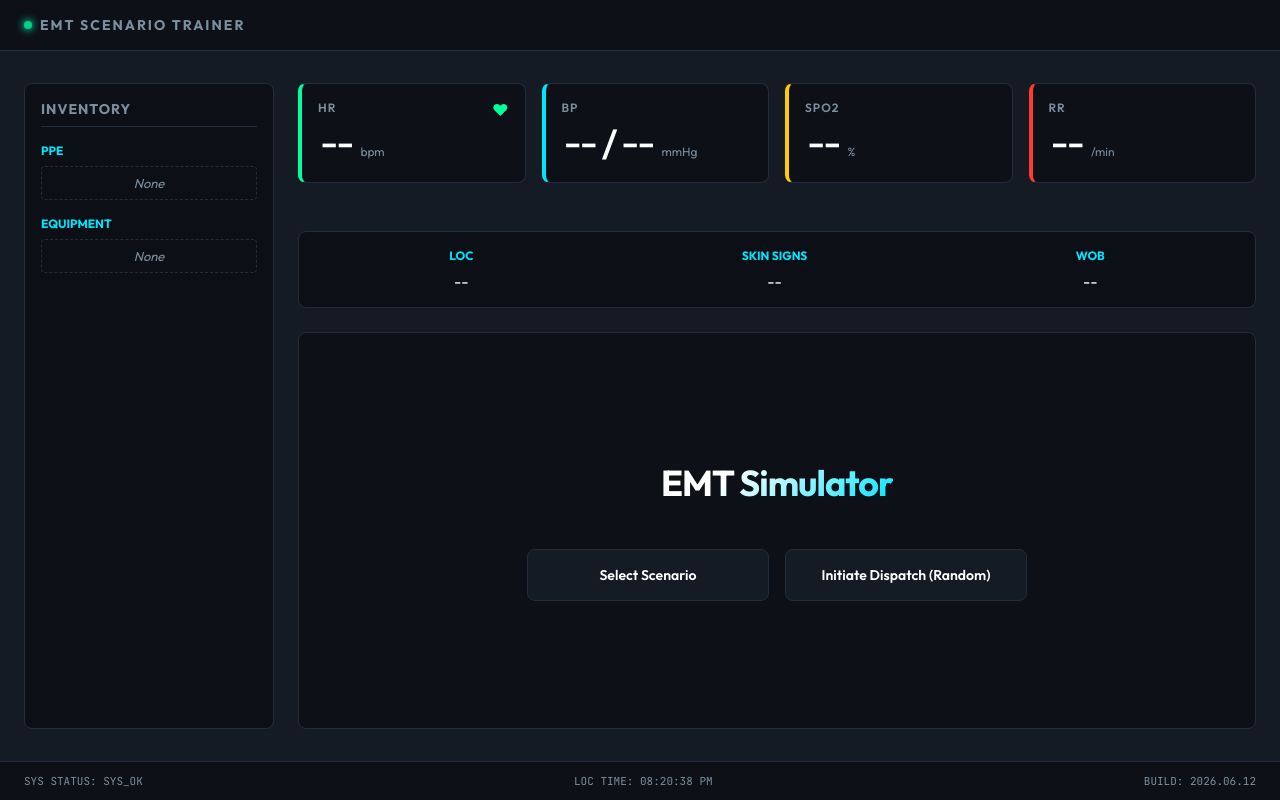
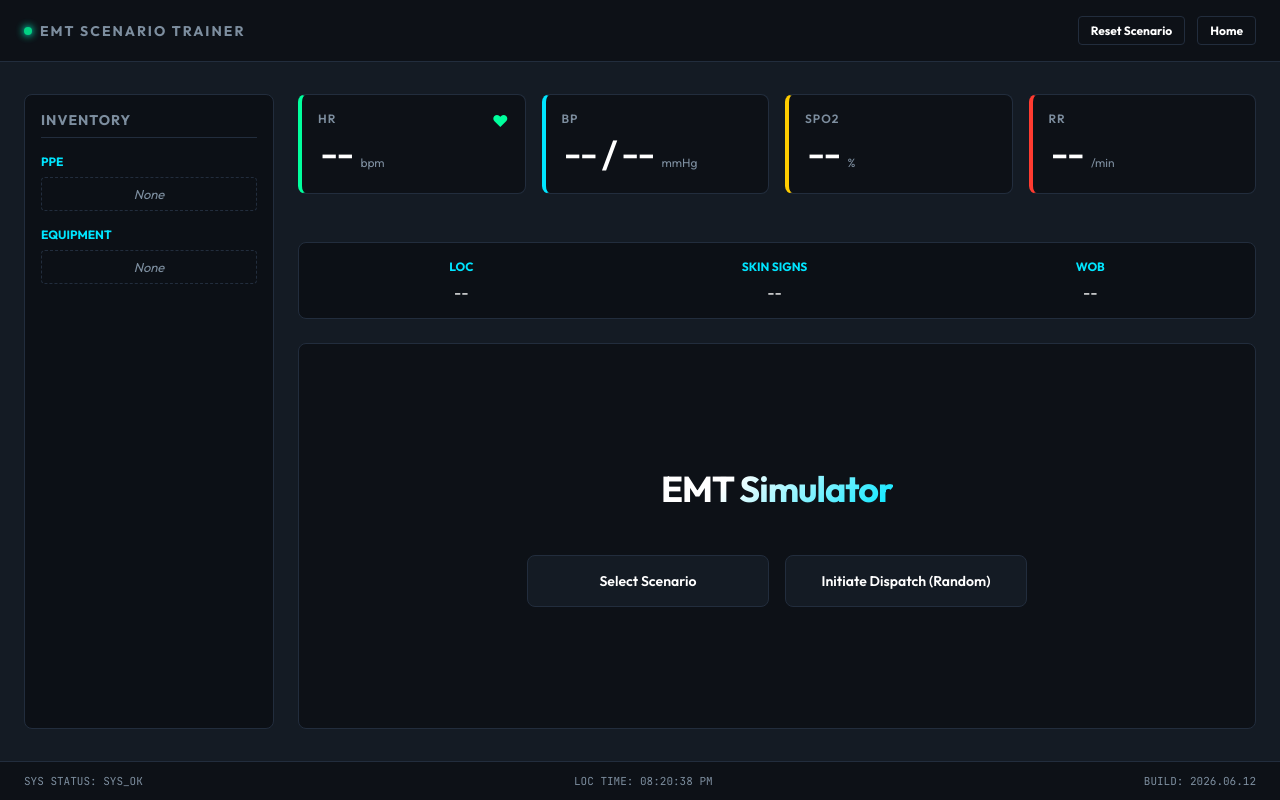
Before and after one commit to mneider12/EMT, a React (Vite) app: page / in a window 1280 px wide. Built offline with nearby package versions, Linux system fonts and the light colour scheme.

Commit message:
Add reset and home buttons

```diff
--- a/src/App.tsx
+++ b/src/App.tsx
@@ -2,8 +2,37 @@ import { useState, useEffect } from 'react';
 import { VitalsMonitor } from './components/VitalsMonitor';
 import { InventoryHUD } from './components/InventoryHUD';
 import { ScenarioScreen } from './components/ScenarioScreen';
-import { ScenarioProvider } from './context/ScenarioContext';
+import { ScenarioProvider, useScenario } from './context/ScenarioContext';
 import './App.css';
+
+function HeaderControls() {
+  const { resetScenario } = useScenario();
+
+  return (
+    <div style={{ display: 'flex', gap: '12px' }}>
+      <button
+        style={{ padding: '6px 12px', background: 'var(--bg-dark)', color: 'var(--text-bright)', border: '1px solid var(--border)', borderRadius: '4px', cursor: 'pointer', fontFamily: 'var(--sans)', fontSize: '12px', fontWeight: 'bold' }}
+        onClick={() => {
+          if (window.confirm('Are you sure you want to reset the scenario? All progress will be lost.')) {
+            resetScenario(false);
+          }
+        }}
+      >
+        Reset Scenario
+      </button>
+      <button
+        style={{ padding: '6px 12px', background: 'var(--bg-dark)', color: 'var(--text-bright)', border: '1px solid var(--border)', borderRadius: '4px', cursor: 'pointer', fontFamily: 'var(--sans)', fontSize: '12px', fontWeight: 'bold' }}
+        onClick={() => {
+          if (window.confirm('Are you sure you want to go home? All progress will be lost.')) {
+            resetScenario(true);
+          }
+        }}
+      >
+        Home
+      </button>
+    </div>
+  );
+}
 
 function App() {
   const [timestamp, setTimestamp] = useState('');
@@ -25,6 +54,7 @@ function App() {
           {/* Header */}
           <div className="monitor-header">
             <div className="system-title">EMT Scenario Trainer</div>
+            <HeaderControls />
           </div>
 
           {/* Body */}
--- a/src/context/ScenarioContext.tsx
+++ b/src/context/ScenarioContext.tsx
@@ -52,6 +52,7 @@ interface ScenarioContextType {
   setCprConfig: (config: CPRConfig | null) => void;
   activeRole: 'Lead' | 'Partner';
   setActiveRole: (role: 'Lead' | 'Partner') => void;
+  resetScenario: (returnToHome: boolean) => void;
 }
 
 const ScenarioContext = createContext<ScenarioContextType | undefined>(undefined);
@@ -100,6 +101,26 @@ export function ScenarioProvider({ children }: { children: ReactNode }) {
     });
   };
 
+  const resetScenario = (returnToHome: boolean) => {
+    setPhase(returnToHome ? 'INITIALIZATION' : 'DISPATCH');
+    setSelectedPPE([]);
+    setCompletedActions([]);
+    setEquipmentState({
+      selected: [],
+      applied: [],
+      bagContents: ['Blood Pressure Cuff', 'Pulse Oximeter']
+    });
+    setVitalsAssessed({
+      heartRate: false,
+      bloodPressure: false,
+      spo2: false,
+      respiration: false
+    });
+    setImpressionRevealed(false);
+    setCprConfig(null);
+    setActiveRole('Lead');
+  };
+
   return (
     <ScenarioContext.Provider value={{
       phase, setPhase,
@@ -109,7 +130,8 @@ export function ScenarioProvider({ children }: { children: ReactNode }) {
       vitalsAssessed, setVitalsAssessed,
       impressionRevealed, setImpressionRevealed,
       cprConfig, setCprConfig,
-      activeRole, setActiveRole
+      activeRole, setActiveRole,
+      resetScenario
     }}>
       {children}
     </ScenarioContext.Provider>
```
